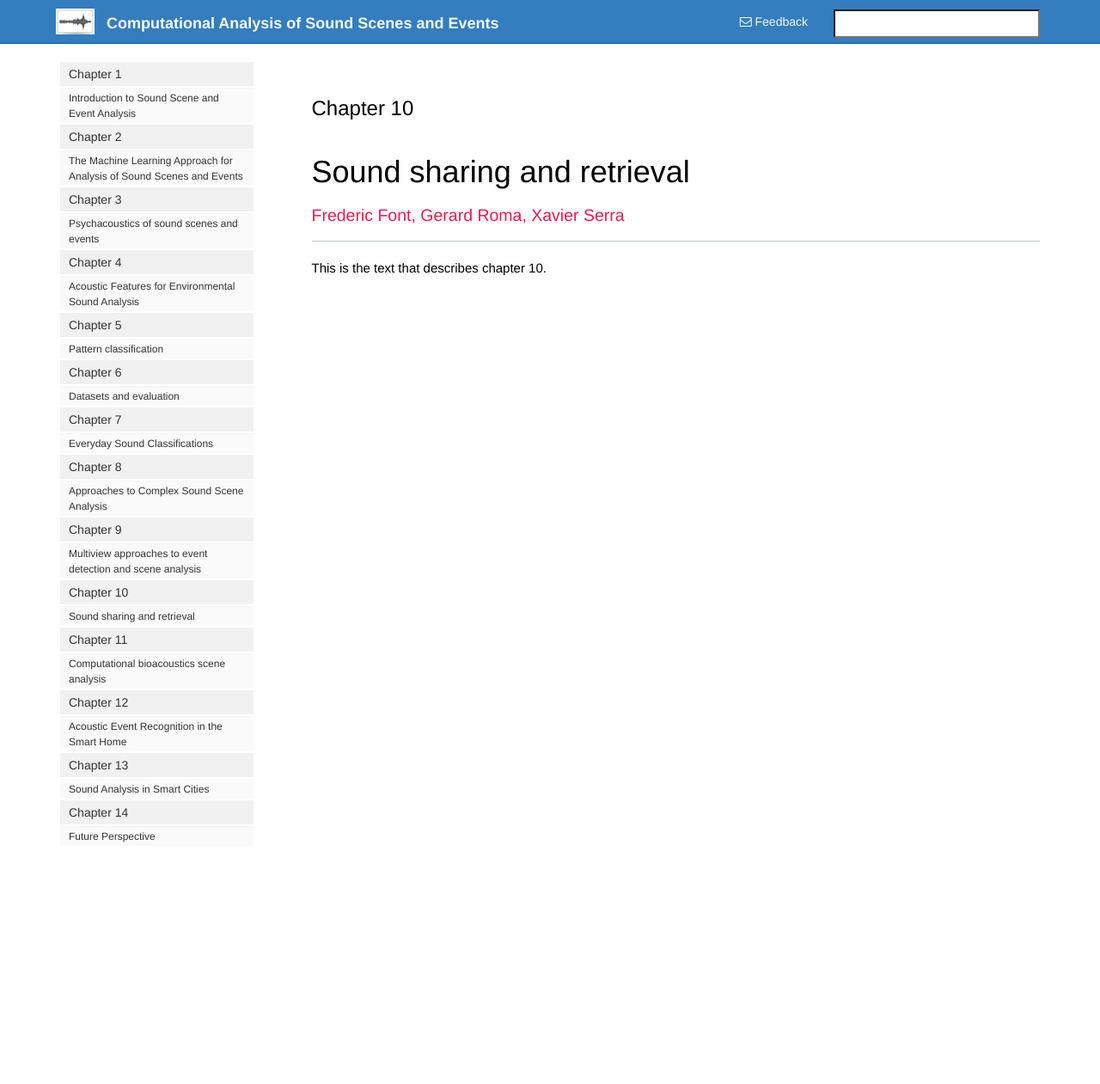
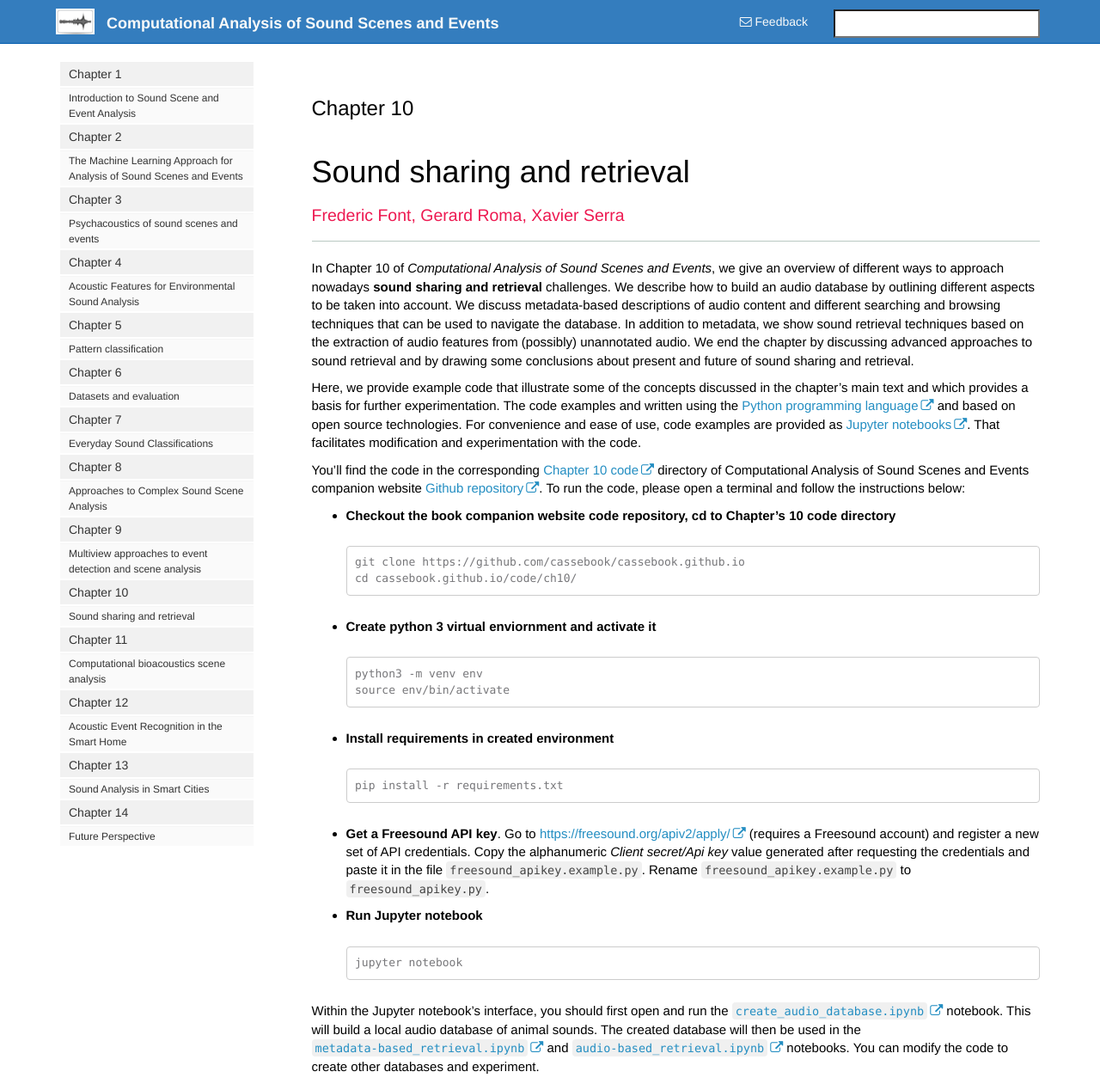
Before and after one commit to cassebook/cassebook.github.io, a Jekyll site: the page built from _docs/ch10/index.md, in a window 1280 px wide and 1261 px high. Shown: the whole window at 86% size. Built offline with Jekyll 4.4.1, drawn with Linux system fonts in a browser that asks for light colours; nearby versions of some CDN libraries; comment, search, counter and statistics services are not loaded.

Commit message:
Update Chapter's 10 _docs entry

````diff
--- a/_docs/ch10/index.md
+++ b/_docs/ch10/index.md
@@ -5,4 +5,35 @@ category: Chapter 10
 order: 1
 ---
 
-This is the text that describes chapter 10.
+In Chapter 10 of *Computational Analysis of Sound Scenes and Events*, we give an overview of different ways to approach nowadays **sound sharing and retrieval** challenges. We describe how to build an audio database by outlining different aspects to be taken into account. We discuss metadata-based descriptions of audio content and different searching and browsing techniques that can be used to navigate the database. In addition to metadata, we show sound retrieval techniques based on the extraction of audio features from (possibly) unannotated audio. We end the chapter by discussing advanced approaches to sound retrieval and by drawing some conclusions about present and future of sound sharing and retrieval.
+
+Here, we provide example code that illustrate some of the concepts discussed in the chapter's main text and which provides a basis for further experimentation. The code examples and written using the [Python programming language](http://python.org) and based on open source technologies. For convenience and ease of use, code examples are provided as [Jupyter notebooks](http://jupyter.org). That facilitates modification and experimentation with the code.
+
+You'll find the code in the corresponding [Chapter 10 code](https://github.com/cassebook/cassebook.github.io/tree/master/code/ch10) directory of Computational Analysis of Sound Scenes and Events companion website [Github repository](https://github.com/cassebook/cassebook.github.io). To run the code, please open a terminal and follow the instructions below:
+
+
+* **Checkout the book companion website code repository, cd to Chapter's 10 code directory**
+```
+git clone https://github.com/cassebook/cassebook.github.io
+cd cassebook.github.io/code/ch10/
+```
+
+* **Create python 3 virtual enviornment and activate it**
+```
+python3 -m venv env
+source env/bin/activate
+```
+
+* **Install requirements in created environment**
+```
+pip install -r requirements.txt
+```
+
+* **Get a Freesound API key**. Go to [https://freesound.org/apiv2/apply/](https://freesound.org/apiv2/apply/) (requires a Freesound account) and register a new set of API credentials. Copy the alphanumeric *Client secret/Api key* value generated after requesting the credentials and paste it in the file `freesound_apikey.example.py`. Rename `freesound_apikey.example.py` to `freesound_apikey.py`.
+
+* **Run Jupyter notebook**
+```
+jupyter notebook
+```
+
+Within the Jupyter notebook's interface, you should first open and run the [`create_audio_database.ipynb`](https://github.com/cassebook/cassebook.github.io/tree/master/code/ch10/create_audio_database.ipynb) notebook. This will build a local audio database of animal sounds. The created database will then be used in the [`metadata-based_retrieval.ipynb`](https://github.com/cassebook/cassebook.github.io/tree/master/code/ch10/metadata-based_retrieval.ipynb) and [`audio-based_retrieval.ipynb`](https://github.com/cassebook/cassebook.github.io/tree/master/code/ch10/audio-based_retrieval.ipynb) notebooks. You can modify the code to create other databases and experiment.
````
Also changed, not shown: code/ch10/README.md (deleted, +0 -30 lines).
